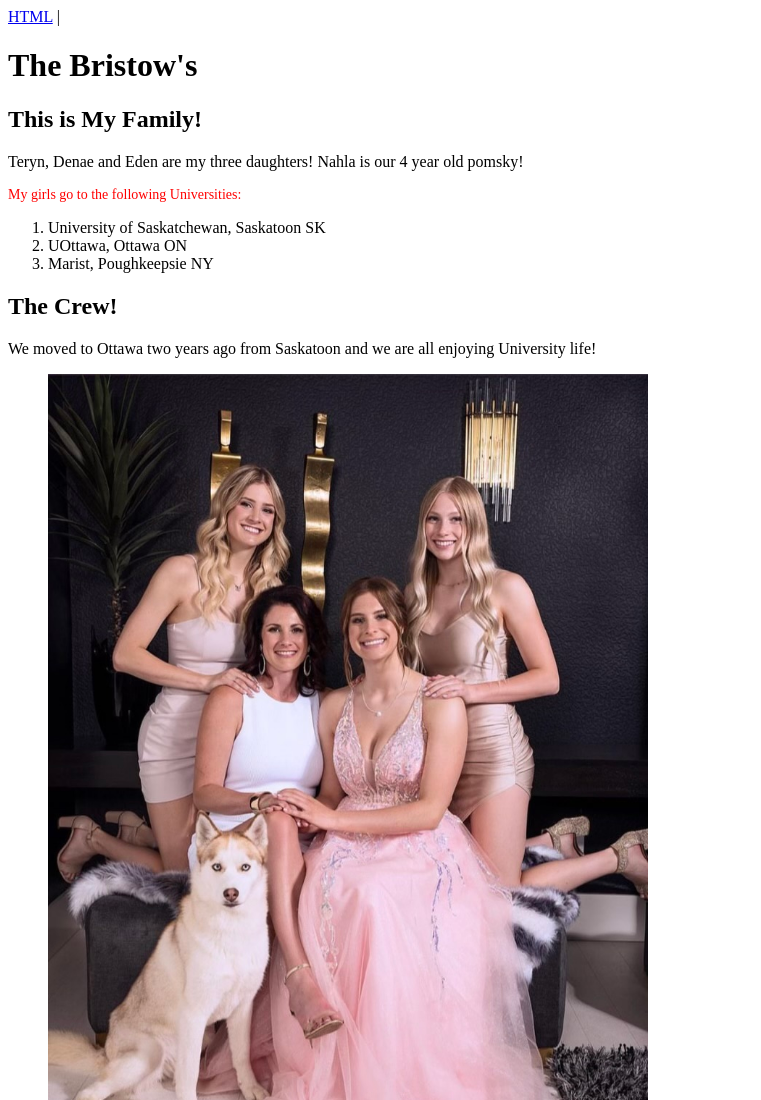
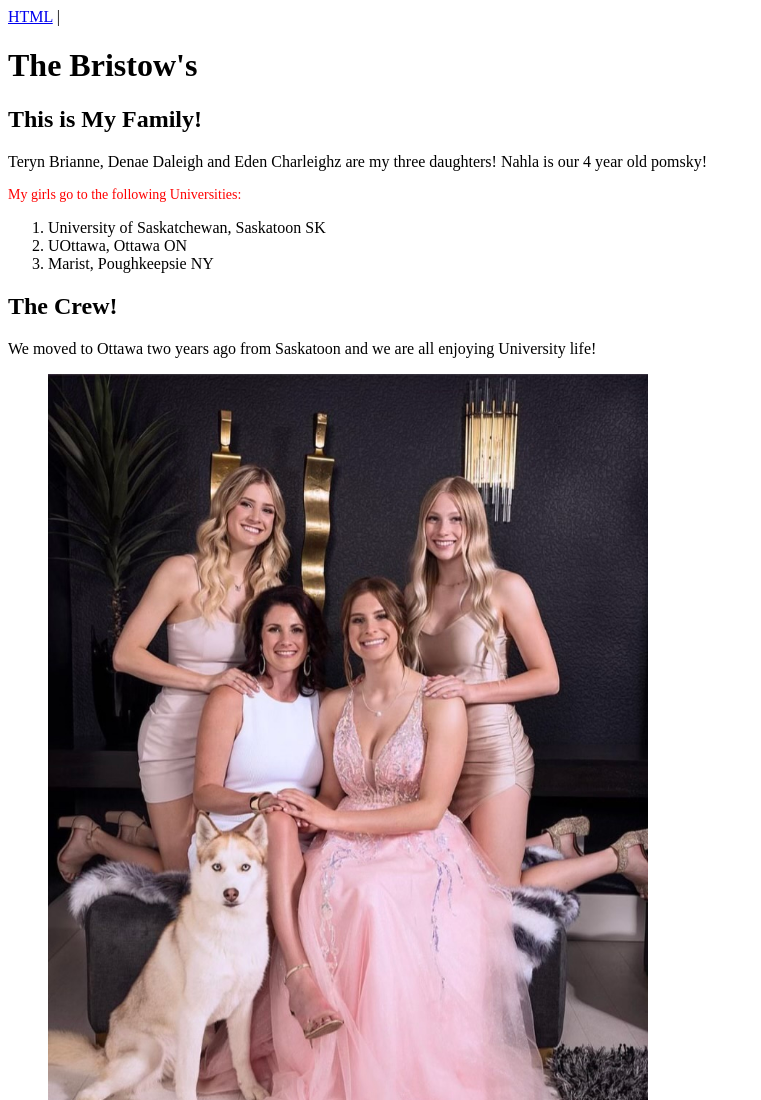
Before and after one commit to jsmarier-courses/module-3-lab-Charm2292, a plain HTML site: page index.html in a window 1280 px wide. Shown: the top 1100 px of the page, without its empty margins (0-761 px from the left). Drawn offline with Linux system fonts and the light colour scheme.

Commit message:
My Family Website!

```diff
--- a/index.html
+++ b/index.html
@@ -25,7 +25,8 @@
     <body>
         <h1>The Bristow's</h1>
         <h2>This is My Family!</h2>
-        <p>Teryn, Denae and Eden are my three daughters! Nahla is our 4 year old pomsky!</p>
+        <p>Teryn Brianne, Denae Daleigh and Eden Charleighz are my three daughters!
+            Nahla is our 4 year old pomsky!</p>
         <p class="intropara">My girls go to the following Universities:</p>
 <ol>
     <li>University of Saskatchewan, Saskatoon SK</li>
```
